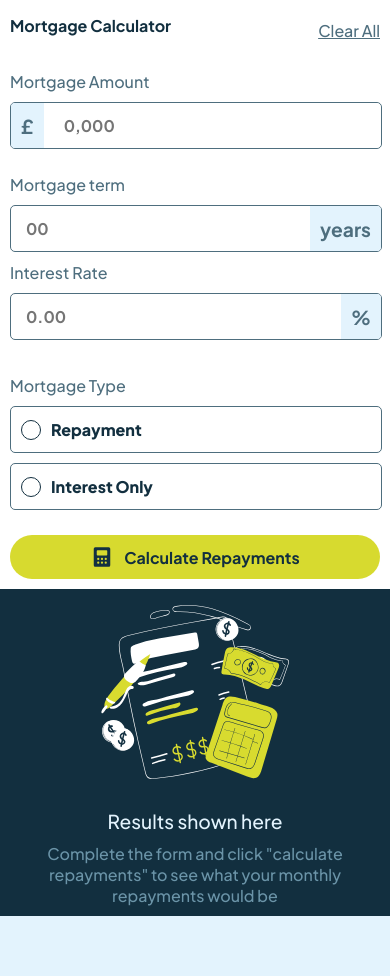
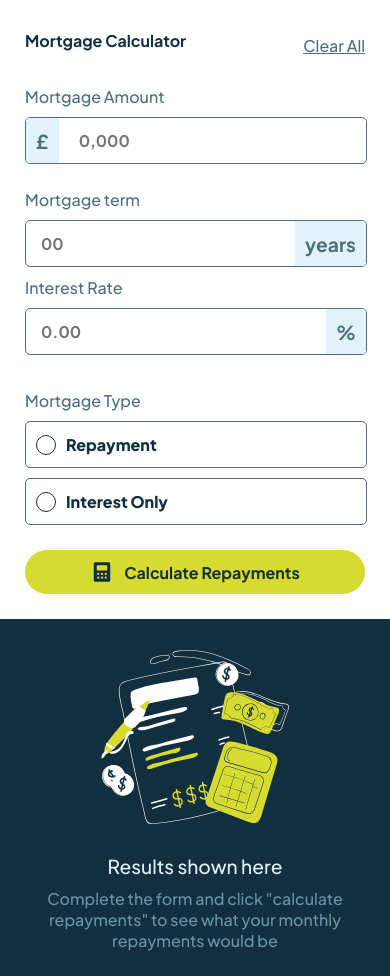
Before and after one commit to DavidSntdev/refund-calculator, a React (Vite) app: page / in a window 390 px wide. Before the commit the page ends 916 px from the top, so only its background shows below. Built offline with nearby package versions, Linux system fonts and the light colour scheme.

Commit message:
Update Mobile.css
Arrumando a responsividade

```diff
--- a/src/styles/Mobile.css
+++ b/src/styles/Mobile.css
@@ -1,9 +1,79 @@
 @media (max-width: 1000px) {
+  body {
+    margin: 0;
+    padding: 15px;
+    overflow-x: hidden;
+    overflow-y: auto;
+    display: block;
+  }
+
+  main {
+    display: flex;
+    flex-direction: column;
+    padding: 10px;
+    padding-bottom: 25px;
+    align-items: center;
+    border-radius: 0;
+    width: 500px;
+    margin: auto;
+    border-radius: 25px;
+  }
+
+  #dados,
+  #result {
+    box-sizing: border-box;
+    min-height: 100px;
+  }
+
+  #result {
+    border-radius: 25px;
+  }
+
+  header h1 {
+    font-size: 1em;
+    margin-bottom: 10px;
+  }
+
+  #btnCalc {
+    width: 100%;
+    padding: 10px;
+    margin-top: 15px;
+  }
+
+  form {
+    width: 100%;
+  }
+
+  #years,
+  #rate {
+    width: 100%;
+    padding-right: 0;
+  }
+
+  #yearsCase,
+  #rateCase {
+    justify-content: space-between;
+    margin: 10px 0;
+    width: 100%;
+  }
+
+  #years-rate {
+    display: flex;
+    flex-direction: column;
+  }
+
+  input#getYears,
+  input#getRate {
+    width: 100%;
+  }
+}
+
+@media (max-width: 700px) {
   body {
     margin: 0;
     padding: 0;
     overflow-x: hidden;
-    overflow-y: auto; /* Permite rolagem vertical */
+    overflow-y: auto;
     display: block;
   }
 
@@ -19,9 +89,8 @@
   #dados,
   #result {
     width: 100%;
-    padding: 10px;
     box-sizing: border-box;
-    min-height: 100px; /* Ajuste conforme o conteúdo */
+    min-height: 100px;
   }
 
   header h1 {
@@ -59,6 +128,11 @@
 
   #result {
     border-radius: 0;
-    min-height: 100px; /* Ajuste conforme o conteúdo */
+    min-height: 100px;
+  }
+
+  input#getYears,
+  input#getRate {
+    width: 100%;
   }
 }
```
